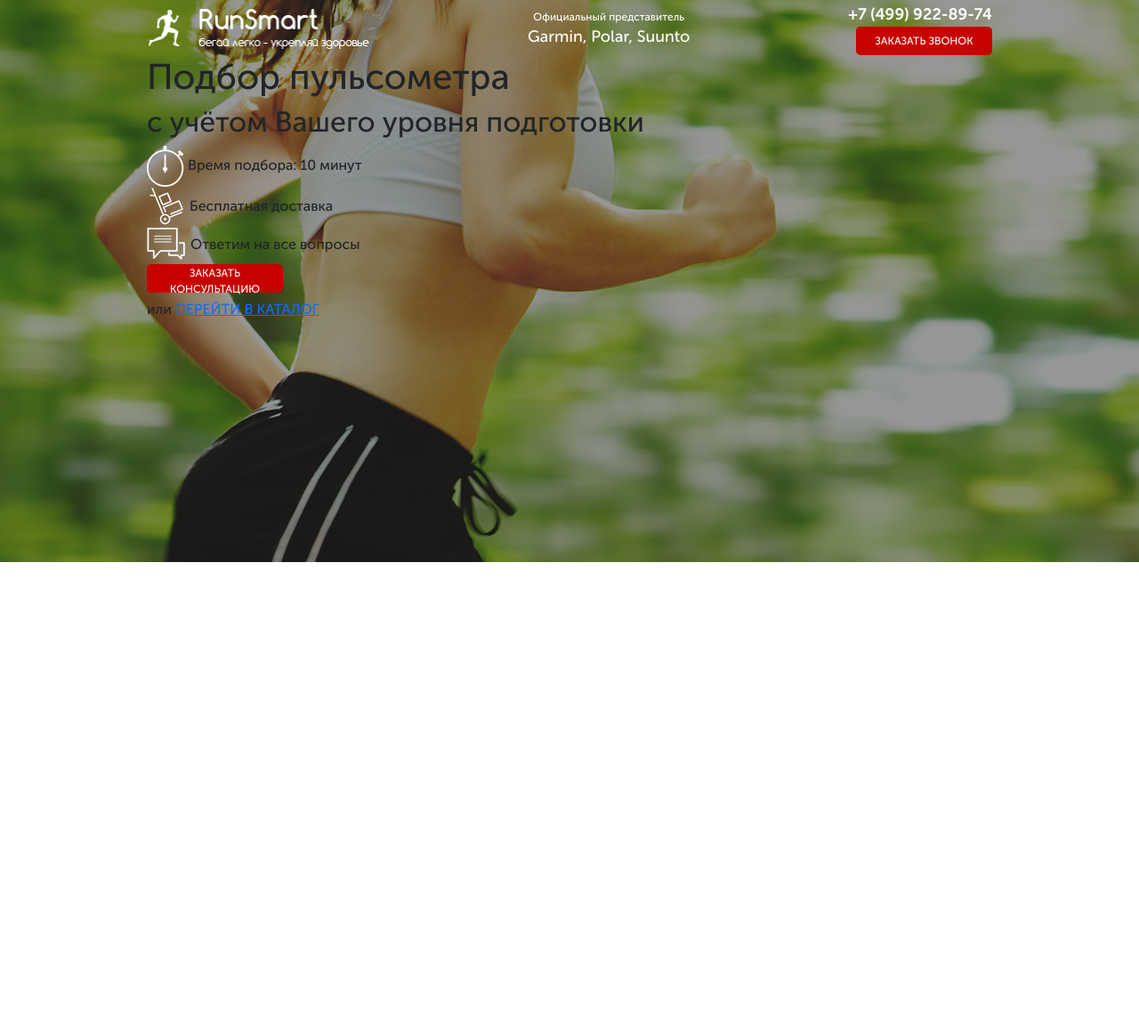
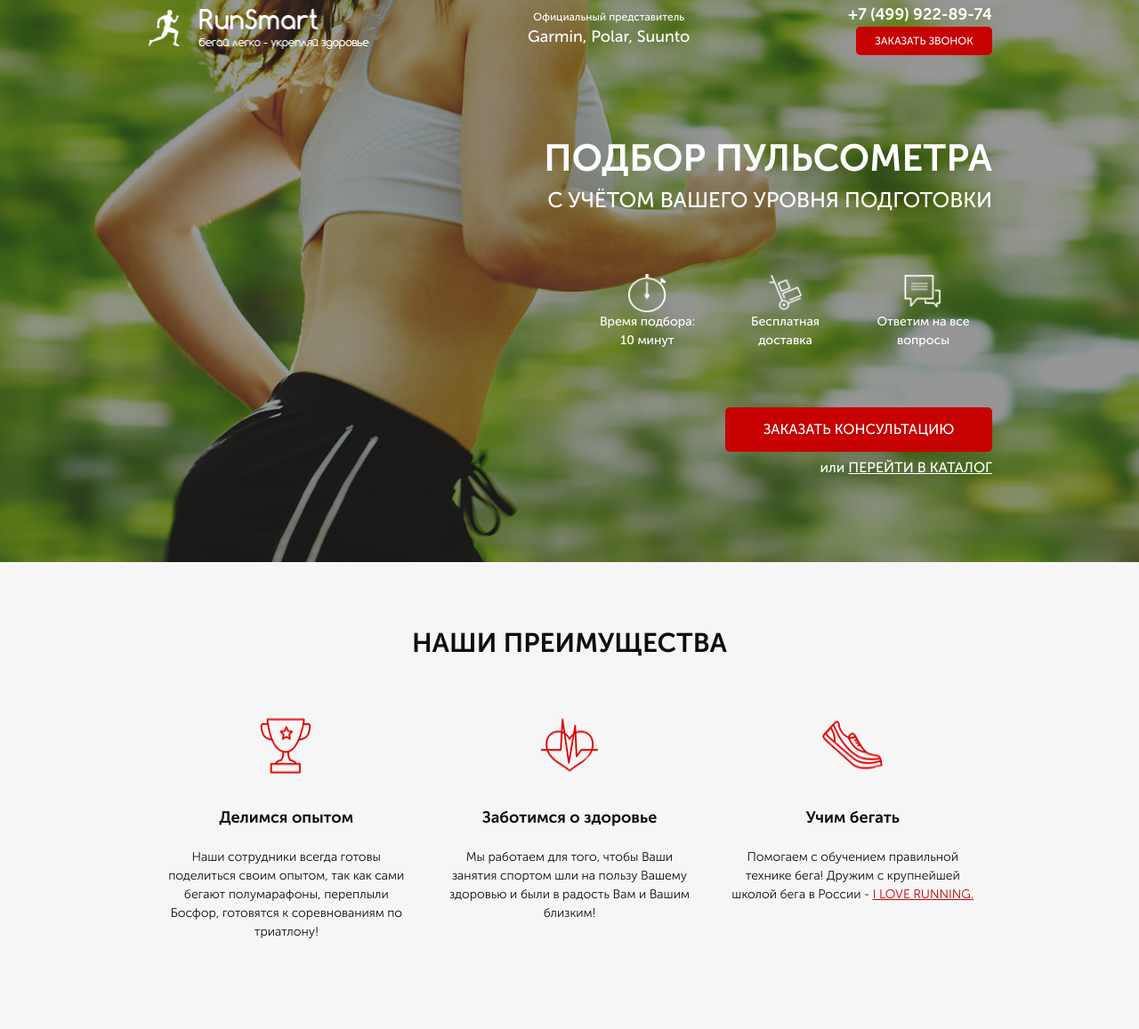
Before and after one commit to LeeLee21/pulse, a website: page src/index.html in a window 1280 px wide. Shown: the part 18-1175 px from the top of the page at 89% size. Before the commit the page ends 800 px from the top, so only its background shows below. Drawn offline with Linux system fonts and the light colour scheme.

Commit message:
start benefits

```diff
--- a/src/index.html
+++ b/src/index.html
@@ -53,5 +53,29 @@
             </div>
         </div>
     </div>
+    <div class="benefits">
+        <div class="container">
+            <div class="benefits__wrapper">
+                <h1 class="benefits__header">НАШИ ПРЕИМУЩЕСТВА</h1>
+                <div class="benefits__icon">
+                    <div class="benefits__icons">
+                        <img src="img/icons/cup.png" alt="cup">
+                        <span>Делимся опытом</span>
+                        <p>Наши сотрудники всегда готовы поделиться своим опытом, так как сами бегают полумарафоны, переплыли Босфор, готовятся к соревнованиям по триатлону!</p>
+                    </div>
+                    <div class="benefits__icons">
+                        <img src="img/icons/heart.png" alt="heart">
+                        <span>Заботимся о здоровье</span>
+                        <p>Мы работаем для того, чтобы Ваши занятия спортом шли на пользу Вашему здоровью и были в радость Вам и Вашим близким!</p>
+                    </div>
+                    <div class="benefits__icons">
+                        <img src="img/icons/shoe.png" alt="shoe">
+                        <span>Учим бегать</span>
+                        <p>Помогаем с обучением правильной технике бега! Дружим с крупнейшей школой бега в России - <a href="#">I LOVE RUNNING.</a></p>
+                    </div>
+                </div>
+            </div>
+        </div>
+    </div>
 </body>
 </html>
--- /dev/null
+++ b/src/sass/_benefits.scss
@@ -0,0 +1,44 @@
+.benefits {
+    background-color: #F6F6F6;
+    min-height: 473px;
+    &__wrapper {
+        text-align: center;
+        padding: 73px 0 83px;
+        .benefits__header {
+            font-weight: 700;
+            font-size: 30px;
+            color: #0D0D0D;
+        }
+        .benefits__icon {
+            display: flex;
+            justify-content: space-between;
+            margin-top: 60px;
+            .benefits__icons {
+                display: flex;
+                flex-direction: column;
+                align-items: center;
+                width: 33%;
+                img {
+                    width: 70px;
+                    height: 70px;
+                }
+                span {
+                    font-weight: 700;
+                    font-size: 18px;
+                    color: #0D0D0D;
+                    margin-top: 35px;
+                }
+                p {
+                    font-weight: 300;
+                    font-size: 14px;
+                    color: #0D0D0D;
+                    margin-top: 20px;
+                    max-width: 275px;
+                    a {
+                        color: $main;
+                    }
+                }
+            }
+        }
+    }
+}
--- a/src/sass/_promo.scss
+++ b/src/sass/_promo.scss
@@ -2,4 +2,57 @@
     min-height: 650px;
     padding: 21px 0 93px 0;
     background: url(../img/bg/logo_bg.png);
+    &__wrapper {
+        display: flex;
+        flex-direction: column;
+        align-items: flex-end;
+        margin-top: 91px;
+        .promo__header {
+            font-weight: 700;
+            font-size: 42px;
+            text-transform: uppercase;
+            color: #FFFFFF;
+        }
+        .promo__subheader {
+            font-weight: 500;
+            font-size: 24px;
+            text-transform: uppercase;
+            color: #FFFFFF;
+        }
+        .promo__icons {
+            display: flex;
+            margin-top: 60px;
+            .promo__icon {
+                display: flex;
+                flex-direction: column;
+                align-items: center;
+                text-align: center;
+                font-weight: 500;
+                font-size: 14px;
+                color: #FFFFFF;
+                width: 125px;
+                margin: 0 15px;
+                img {
+                    width: 43px;
+                    height: 43px;
+                }
+            }
+        }
+        .button_main {
+            margin-top: 65px;
+            width: 300px;
+            height: 50px;
+            font-weight: 500;
+            font-size: 16px;
+        }
+        .promo__link {
+            margin-top: 6px;
+            color: #FFFFFF;
+            font-weight: 500;
+            font-size: 16px;
+            a {
+                color: #FFFFFF;
+            }
+        }
+    }
 }
--- a/src/sass/style.scss
+++ b/src/sass/style.scss
@@ -2,6 +2,7 @@
 @import 'promo';
 @import 'header';
 @import 'buttons';
+@import 'benefits';
 
 * {
     font-family: 'Museo Sans Cyrl', sans-serif;
```
Also changed, not shown: src/css/style.min.css.
